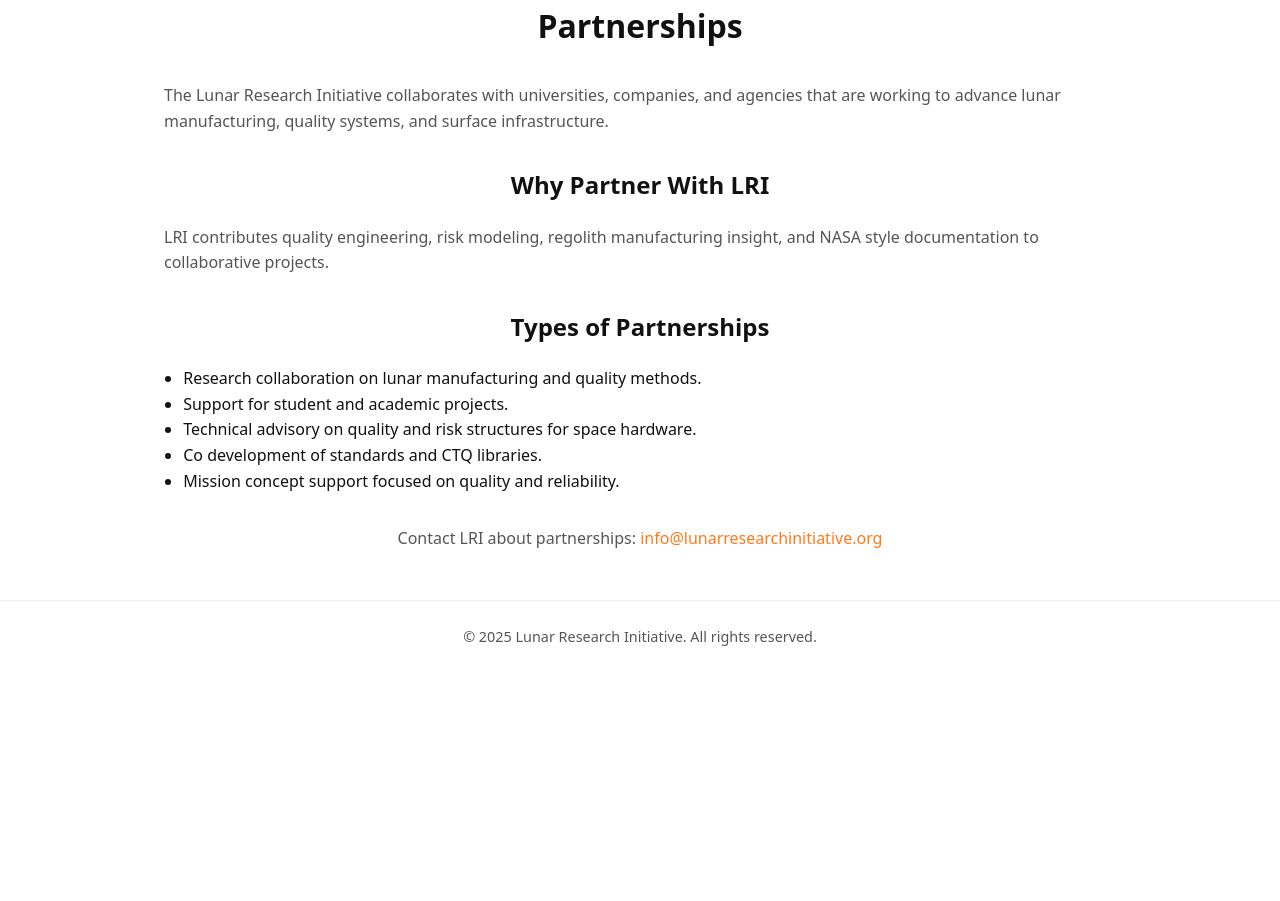
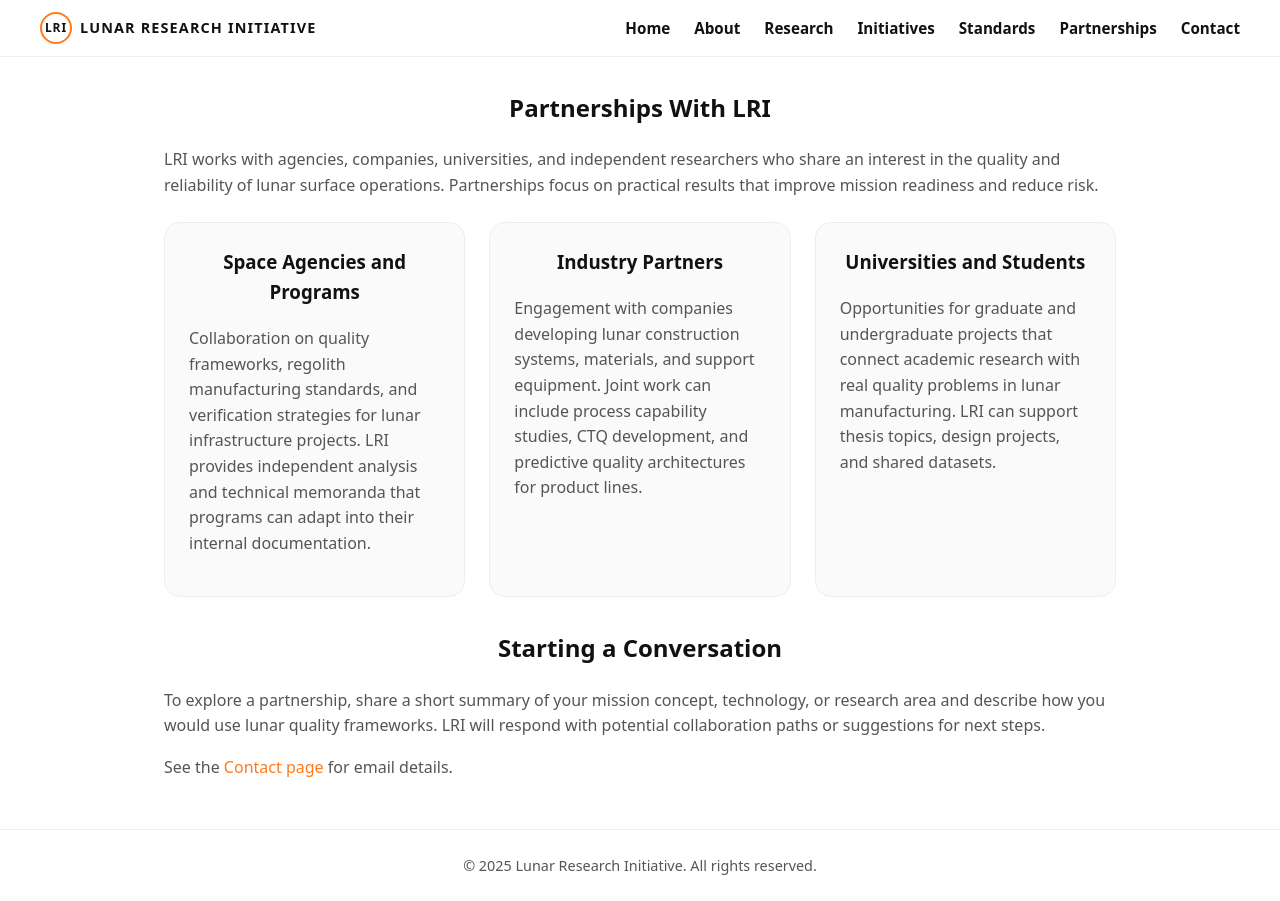
Before and after one commit to rlphfgr78/rlphfgr78.github.io, a plain HTML site: page partnerships/index.html in a window 1280 px wide. Before the commit the page ends 800 px from the top, so only its background shows below. Drawn offline with Linux system fonts and the light colour scheme.

Commit message:
Update index.html

```diff
--- a/partnerships/index.html
+++ b/partnerships/index.html
@@ -2,9 +2,9 @@
 <html lang="en">
 <head>
   <meta charset="UTF-8">
-  <title>Partnerships - Lunar Research Initiative</title>
+  <title>Lunar Research Initiative - Partnerships</title>
   <meta name="viewport" content="width=device-width, initial-scale=1">
-  <meta name="description" content="How universities, companies, and agencies can collaborate with the Lunar Research Initiative.">
+  <meta name="description" content="Partnership opportunities with the Lunar Research Initiative.">
 
   <style>
     :root {
@@ -29,7 +29,7 @@
       line-height: 1.6;
     }
 
-    h1, h2 {
+    h1, h2, h3 {
       text-align: center;
       margin-top: 0;
       color: var(--lri-text);
@@ -37,7 +37,6 @@
 
     p {
       color: var(--lri-muted);
-      margin: 0 0 0.75rem 0;
     }
 
     a {
@@ -50,6 +49,7 @@
       color: var(--lri-orange-dark);
     }
 
+    /* Navigation with logo slot */
     .nav-bar {
       background: rgba(255, 255, 255, 0.95);
       border-bottom: 1px solid var(--lri-border);
@@ -64,11 +64,54 @@
       max-width: 1200px;
       margin: 0 auto;
       display: flex;
-      justify-content: center;
-      gap: 2rem;
+      justify-content: space-between;
+      align-items: center;
+      gap: 1.5rem;
       flex-wrap: wrap;
       font-size: 0.95rem;
       font-weight: 600;
+    }
+
+    .nav-logo {
+      display: flex;
+      align-items: center;
+      gap: 0.5rem;
+      font-weight: 700;
+    }
+
+    .nav-logo-mark {
+      width: 32px;
+      height: 32px;
+      border-radius: 999px;
+      border: 2px solid var(--lri-orange);
+      display: flex;
+      align-items: center;
+      justify-content: center;
+      font-size: 0.75rem;
+      letter-spacing: 0.08em;
+    }
+
+    .nav-logo-text {
+      font-size: 0.9rem;
+      letter-spacing: 0.08em;
+      text-transform: uppercase;
+    }
+
+    .nav-links {
+      display: flex;
+      gap: 1.5rem;
+      flex-wrap: wrap;
+      align-items: center;
+    }
+
+    .nav-links a {
+      color: var(--lri-text);
+      text-decoration: none;
+    }
+
+    .nav-links a:hover {
+      color: var(--lri-orange);
+      text-decoration: none;
     }
 
     .section {
@@ -77,8 +120,18 @@
       padding: 0 1.5rem;
     }
 
-    ul {
-      padding-left: 1.2rem;
+    .grid {
+      display: grid;
+      grid-template-columns: repeat(auto-fit, minmax(260px, 1fr));
+      gap: 1.5rem;
+      margin-top: 1.5rem;
+    }
+
+    .card {
+      border-radius: 1rem;
+      border: 1px solid var(--lri-border);
+      padding: 1.5rem;
+      background: #fafafa;
     }
 
     footer {
@@ -94,38 +147,69 @@
 
 <body>
 
-    <h1>Partnerships</h1>
+  <nav class="nav-bar">
+    <div class="nav-inner">
+      <div class="nav-logo">
+        <span class="nav-logo-mark">LRI</span>
+        <span class="nav-logo-text">LUNAR RESEARCH INITIATIVE</span>
+      </div>
 
-  <div class="section">
+      <div class="nav-links">
+        <a href="/">Home</a>
+        <a href="/about/">About</a>
+        <a href="/research/">Research</a>
+        <a href="/initiatives/">Initiatives</a>
+        <a href="/standards/">Standards</a>
+        <a href="/partnerships/">Partnerships</a>
+        <a href="/contact/">Contact</a>
+      </div>
+    </div>
+  </nav>
+
+  <section class="section">
+    <h1>Partnerships With LRI</h1>
     <p>
-      The Lunar Research Initiative collaborates with universities, companies, and agencies that are working to advance lunar manufacturing, quality systems, and surface infrastructure.
+      LRI works with agencies, companies, universities, and independent researchers who share an interest in the quality and reliability of lunar surface operations.
+      Partnerships focus on practical results that improve mission readiness and reduce risk.
     </p>
-  </div>
 
-  <div class="section">
-    <h2>Why Partner With LRI</h2>
+    <div class="grid">
+      <div class="card">
+        <h3>Space Agencies and Programs</h3>
+        <p>
+          Collaboration on quality frameworks, regolith manufacturing standards, and verification strategies for lunar infrastructure projects.
+          LRI provides independent analysis and technical memoranda that programs can adapt into their internal documentation.
+        </p>
+      </div>
+
+      <div class="card">
+        <h3>Industry Partners</h3>
+        <p>
+          Engagement with companies developing lunar construction systems, materials, and support equipment.
+          Joint work can include process capability studies, CTQ development, and predictive quality architectures for product lines.
+        </p>
+      </div>
+
+      <div class="card">
+        <h3>Universities and Students</h3>
+        <p>
+          Opportunities for graduate and undergraduate projects that connect academic research with real quality problems in lunar manufacturing.
+          LRI can support thesis topics, design projects, and shared datasets.
+        </p>
+      </div>
+    </div>
+  </section>
+
+  <section class="section">
+    <h2>Starting a Conversation</h2>
     <p>
-      LRI contributes quality engineering, risk modeling, regolith manufacturing insight, and NASA style documentation to collaborative projects.
+      To explore a partnership, share a short summary of your mission concept, technology, or research area and describe how you would use lunar quality frameworks.
+      LRI will respond with potential collaboration paths or suggestions for next steps.
     </p>
-  </div>
-
-  <div class="section">
-    <h2>Types of Partnerships</h2>
-    <ul>
-      <li>Research collaboration on lunar manufacturing and quality methods.</li>
-      <li>Support for student and academic projects.</li>
-      <li>Technical advisory on quality and risk structures for space hardware.</li>
-      <li>Co development of standards and CTQ libraries.</li>
-      <li>Mission concept support focused on quality and reliability.</li>
-    </ul>
-  </div>
-
-  <div class="section" style="text-align:center;">
     <p>
-      Contact LRI about partnerships:
-      <a href="mailto:info@lunarresearchinitiative.org">info@lunarresearchinitiative.org</a>
+      See the <a href="/contact/">Contact page</a> for email details.
     </p>
-  </div>
+  </section>
 
   <footer>
     © 2025 Lunar Research Initiative. All rights reserved.
```
